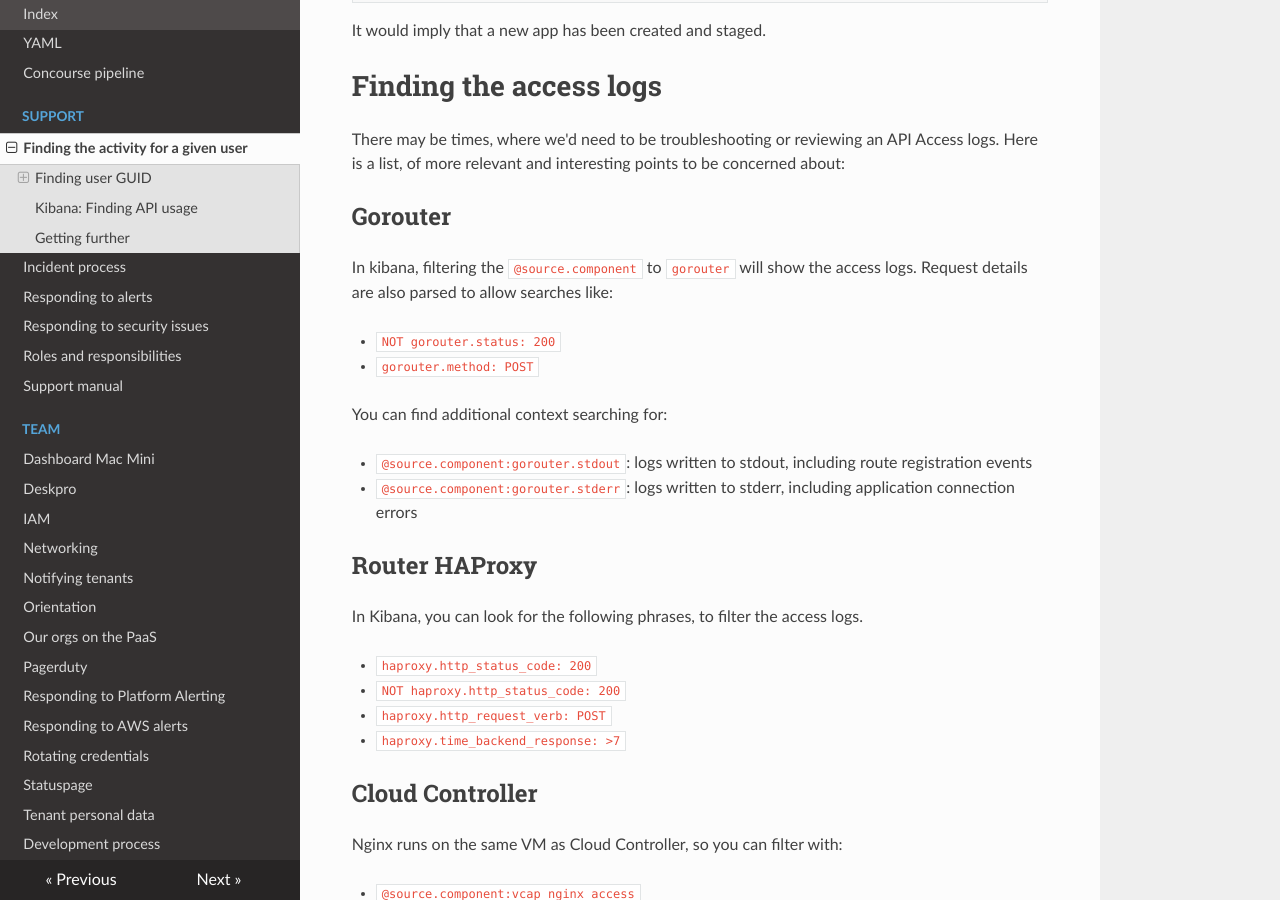
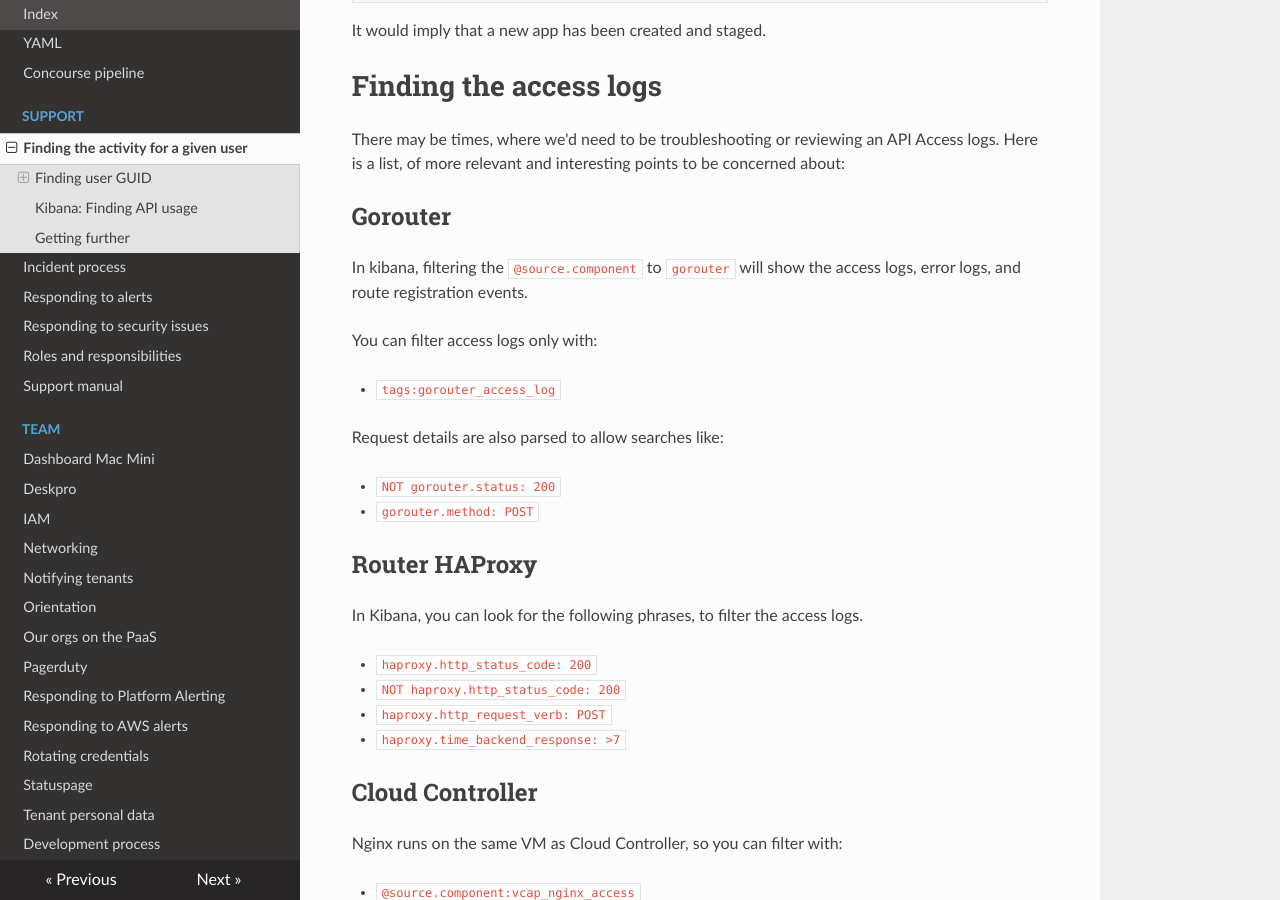
Before and after one commit to alphagov/paas-team-manual, an MkDocs documentation site: the page built from docs/support/finding_activity.md, in a window 1280 px wide and 900 px high, scrolled down 1727 px. Built offline with MkDocs 1.6.1, drawn with Linux system fonts in a browser that asks for light colours; nearby versions of some CDN libraries.

Commit message:
gorouter logs are under a single @source.component
In updating to use blackbox in alphagov/paas-cf#1298 we can no longer
identify/tag the separate types of logs from gorouter. Access logs will
continue to be parsed and you can filter them based on their additional
fields, but the other log types will be unparsed and available from the
same `@source.component:gorouter` query.

```diff
--- a/docs/support/finding_activity.md
+++ b/docs/support/finding_activity.md
@@ -87,15 +87,16 @@ There may be times, where we'd need to be troubleshooting or reviewing an API Ac
 
 ## Gorouter
 
-In kibana, filtering the `@source.component` to `gorouter` will show the access logs. Request details are also parsed to allow searches like:
+In kibana, filtering the `@source.component` to `gorouter` will show the access logs, error logs, and route registration events.
+
+You can filter access logs only with:
+
+- `tags:gorouter_access_log`
+
+Request details are also parsed to allow searches like:
 
 - `NOT gorouter.status: 200`
 - `gorouter.method: POST`
-
-You can find additional context searching for:
-
- - `@source.component:gorouter.stdout`: logs written to stdout, including route registration events
- - `@source.component:gorouter.stderr`: logs written to stderr, including application connection errors
 
 ## Router HAProxy
 
```
